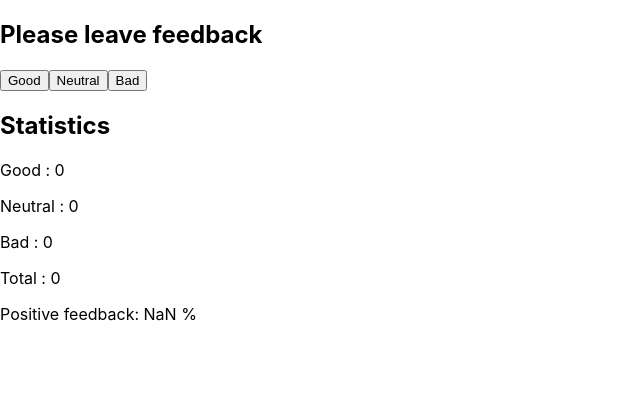
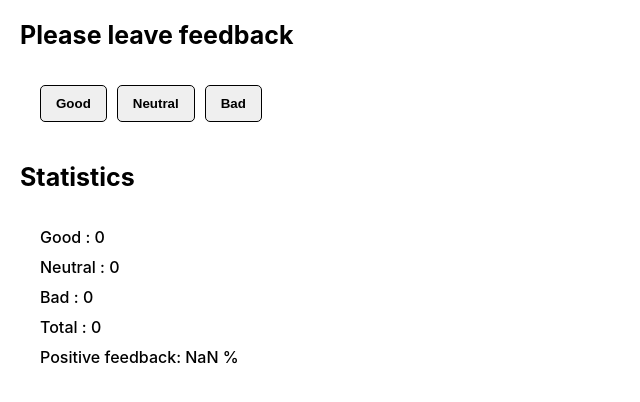
Before and after one commit to An-nettt/goit-react-hw-02-feedback, a React (Create React App) app: page / in a window 1280 px wide. Shown: the top 402 px of the page, without its empty margins (0-640 px from the left). Built offline with nearby package versions, Linux system fonts and the light colour scheme.

Commit message:
Add propTypes and styled

```diff
--- a/package.json
+++ b/package.json
@@ -7,9 +7,11 @@
     "@testing-library/jest-dom": "^5.16.3",
     "@testing-library/react": "^12.1.4",
     "@testing-library/user-event": "^13.5.0",
+    "prop-types": "^15.8.1",
     "react": "^18.1.0",
     "react-dom": "^18.1.0",
     "react-scripts": "5.0.1",
+    "styled-components": "^5.3.10",
     "web-vitals": "^2.1.3"
   },
   "scripts": {
--- a/src/components/App.jsx
+++ b/src/components/App.jsx
@@ -1,7 +1,11 @@
+import PropTypes from 'prop-types';
+import { Wrapper } from './styled';
+
 import { Component } from 'react';
-import Section from './Section';
-import FeedbackOptions from './FeedbackOptions';
-import Statistics from './Statistics';
+import { Section } from './Section';
+import { FeedbackOptions } from './FeedbackOptions';
+import { Statistics } from './Statistics';
+
 export default class App extends Component {
   state = {
     good: 0,
@@ -33,8 +37,6 @@ export default class App extends Component {
     });
   };
 
-  // countPositiveFeedbackPercentage()
-
   render() {
     const countTotalFeedback =
       this.state.good + this.state.neutral + this.state.bad;
@@ -44,7 +46,7 @@ export default class App extends Component {
     );
 
     return (
-      <div>
+      <Wrapper>
         <Section title="Please leave feedback" />
         <FeedbackOptions
           onClickGood={this.handlerClickGood}
@@ -60,7 +62,7 @@ export default class App extends Component {
           total={countTotalFeedback}
           positivePercentage={countPositiveFeedbackPercentage}
         />
-      </div>
+      </Wrapper>
     );
   }
 }
--- a/src/components/FeedbackOptions.jsx
+++ b/src/components/FeedbackOptions.jsx
@@ -1,17 +1,22 @@
-const FeedbackOptions = ({ onClickGood, onClickNeutral, onClickBad }) => {
+import PropTypes from 'prop-types';
+import { FeedbackWrapper, Button } from './styled';
+
+export const FeedbackOptions = ({
+  onClickGood,
+  onClickNeutral,
+  onClickBad,
+}) => {
   return (
-    <div>
-      <button type="button" onClick={onClickGood}>
+    <FeedbackWrapper>
+      <Button type="button" onClick={onClickGood}>
         Good
-      </button>
-      <button type="button" onClick={onClickNeutral}>
+      </Button>
+      <Button type="button" onClick={onClickNeutral}>
         Neutral
-      </button>
-      <button type="button" onClick={onClickBad}>
+      </Button>
+      <Button type="button" onClick={onClickBad}>
         Bad
-      </button>
-    </div>
+      </Button>
+    </FeedbackWrapper>
   );
 };
-
-export default FeedbackOptions;
--- a/src/components/Section.jsx
+++ b/src/components/Section.jsx
@@ -1,5 +1,10 @@
-const Section = ({ title }) => {
-  return <h2> {title} </h2>;
+import PropTypes from 'prop-types';
+import { Title } from './styled';
+
+export const Section = ({ title }) => {
+  return <Title> {title} </Title>;
 };
 
-export default Section;
+Section.propTypes = {
+  title: PropTypes.string.isRequired,
+};
--- a/src/components/Statistics.jsx
+++ b/src/components/Statistics.jsx
@@ -1,13 +1,28 @@
-const Statistics = ({ good, neutral, bad, total, positivePercentage }) => {
+import PropTypes from 'prop-types';
+import { StatisticsWrapper, Text } from './styled';
+
+export const Statistics = ({
+  good,
+  neutral,
+  bad,
+  total,
+  positivePercentage,
+}) => {
   return (
-    <div>
-      <p> Good : {good}</p>
-      <p> Neutral : {neutral}</p>
-      <p> Bad : {bad}</p>
-      <p> Total : {total}</p>
-      <p> Positive feedback: {positivePercentage} %</p>
-    </div>
+    <StatisticsWrapper>
+      <Text> Good : {good}</Text>
+      <Text> Neutral : {neutral}</Text>
+      <Text> Bad : {bad}</Text>
+      <Text> Total : {total}</Text>
+      <Text> Positive feedback: {positivePercentage} %</Text>
+    </StatisticsWrapper>
   );
 };
 
-export default Statistics;
+Statistics.propTypes = {
+  good: PropTypes.number.isRequired,
+  neutral: PropTypes.number.isRequired,
+  bad: PropTypes.number.isRequired,
+  total: PropTypes.number.isRequired,
+  positivePercentage: PropTypes.number.isRequired,
+};
--- /dev/null
+++ b/src/components/styled.jsx
@@ -0,0 +1,45 @@
+import styled from 'styled-components';
+
+export const Wrapper = styled.div`
+  margin: auto;
+  padding: 20px;
+`;
+
+export const Title = styled.h2`
+  margin: auto;
+  margin-bottom: 15px;
+  font-weight: 700;
+  font-size: 25px;
+`;
+
+export const FeedbackWrapper = styled.div`
+  margin: auto;
+  padding: 20px;
+`;
+
+export const Button = styled.button`
+  margin: auto;
+  margin-right: 10px;
+  margin-bottom: 20px;
+  padding: 10px 15px 10px 15px;
+
+  border: 1px solid black;
+  border-radius: 5px;
+
+  font-weight: 700;
+`;
+
+export const StatisticsWrapper = styled.div`
+  margin: auto;
+  padding: 20px;
+`;
+
+export const Text = styled.p`
+  font-weight: 500;
+  margin-bottom: 10px;
+  margin-top: 0;
+`;
+
+// export const  = styled.div`
+
+// `;
```
Also changed, not shown: 1 other file (tests, documents, lock files or other folders).
